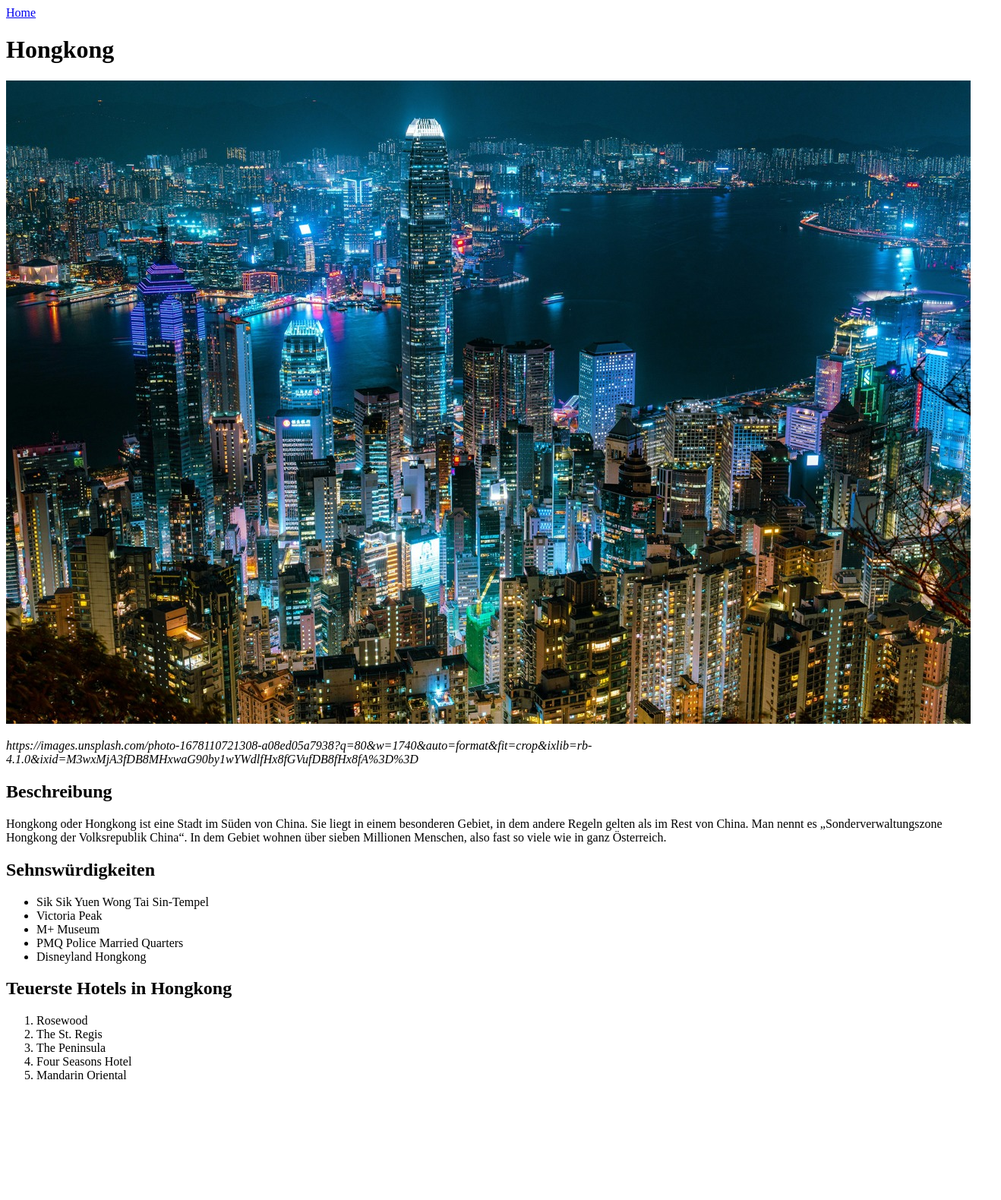
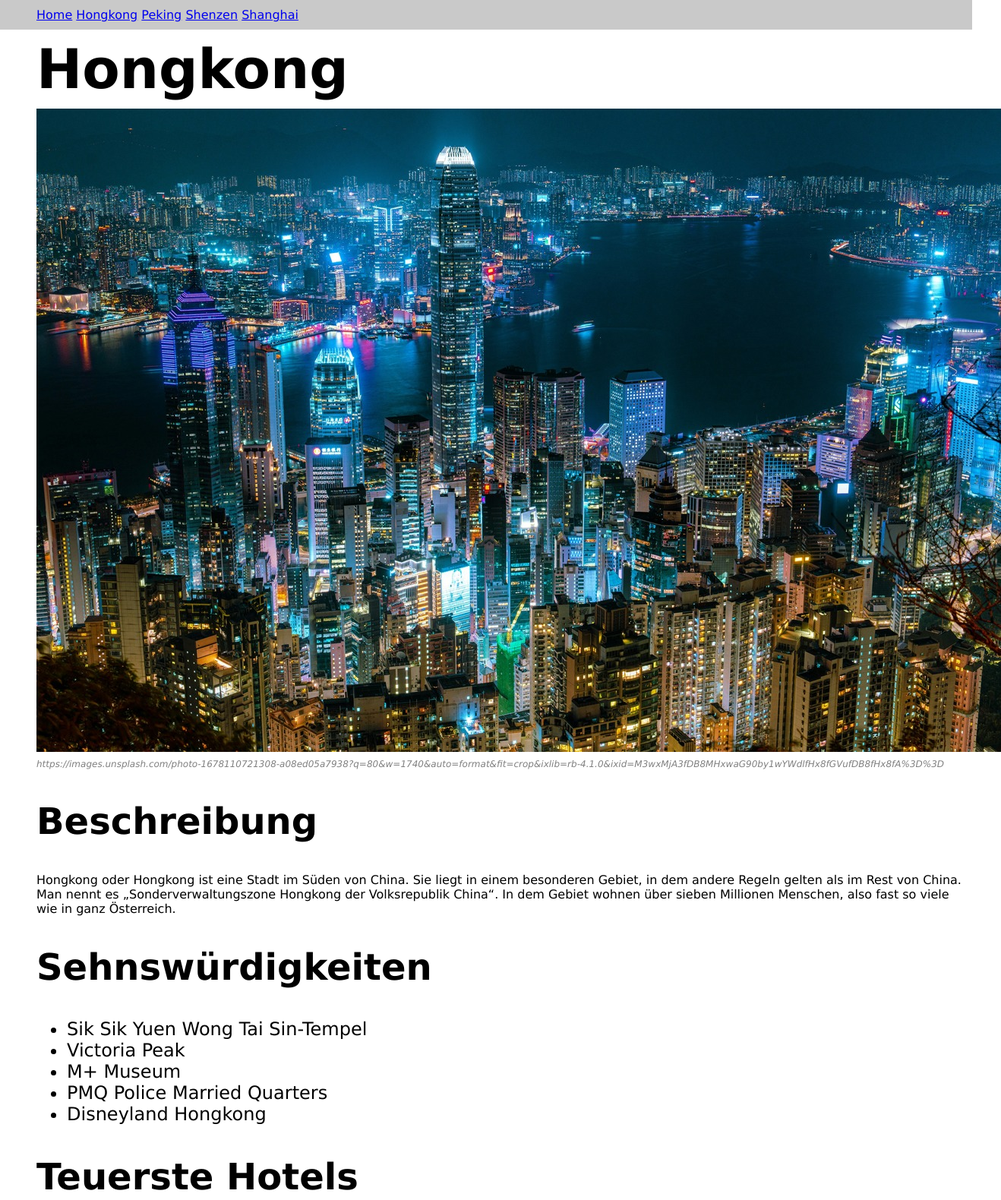
Before and after one commit to Pnemcess/China_Reise, a plain HTML site: page dest/hong-kong.html in a window 1280 px wide. Shown: the top 1580 px of the page at 76% size, 1318 px wide, since content can reach past the window. Before the commit the page ends 1441 px from the top, so only its background shows below. Drawn offline with Linux system fonts and the light colour scheme.

Commit message:
add css adjust index and dest mod styles.css
Add css to all the docs
modify css
 * Adjusted size of h1-2
 * Add top nav bar

```diff
--- a/dest/hong-kong.html
+++ b/dest/hong-kong.html
@@ -4,12 +4,19 @@
     <meta charset="UTF-8">
     <meta name="viewport" content="width=device-width, initial-scale=1.0">
     <title>Hongkong</title>
+    <link rel="stylesheet" href="../styles.css">
 </head>
 <body>
-    <a href="../index.html">Home</a>
+    <div class="nav">
+        <a href="../index.html">Home</a>
+        <a href="guangzhou.html">Hongkong</a>
+        <a href="peking.html">Peking</a>
+        <a href="shenzen.html">Shenzen</a>
+        <a href="shanghai.html">Shanghai</a>
+    </div>
     <h1>Hongkong</h1>
         <img src="../img/hong-kong.jpg" alt="Beautiful Skyline of Hongkong at Night">
-        <p><em>https://images.unsplash.com/photo-1678110721308-a08ed05a7938?q=80&w=1740&auto=format&fit=crop&ixlib=rb-4.1.0&ixid=M3wxMjA3fDB8MHxwaG90by1wYWdlfHx8fGVufDB8fHx8fA%3D%3D</em></p>
+        <p class="link"><em>https://images.unsplash.com/photo-1678110721308-a08ed05a7938?q=80&w=1740&auto=format&fit=crop&ixlib=rb-4.1.0&ixid=M3wxMjA3fDB8MHxwaG90by1wYWdlfHx8fGVufDB8fHx8fA%3D%3D</em></p>
         <h2>Beschreibung</h2>
             <p>Hongkong oder Hongkong ist eine Stadt im Süden von China.
                 Sie liegt in einem besonderen Gebiet, in dem andere Regeln gelten als im Rest von China.
@@ -17,7 +24,7 @@
                 In dem Gebiet wohnen über sieben Millionen Menschen, also fast so viele wie in ganz Österreich.
             </p>
         <h2>Sehnswürdigkeiten</h2>
-            <ul>
+            <ul class="sitlist">
                 <li>Sik Sik Yuen Wong Tai Sin-Tempel</li>
                 <li>Victoria Peak</li>
                 <li>M+ Museum</li>
@@ -25,7 +32,8 @@
                 <li>Disneyland Hongkong</li>
             </ul>
 
-        <h2>Teuerste Hotels in Hongkong</h2>
+        <h2>Teuerste Hotels</h2>
+        <div class="hotellist">
             <ol>
                 <li>Rosewood</li>
                 <li>The St. Regis</li>
@@ -33,5 +41,6 @@
                 <li>Four Seasons Hotel</li>
                 <li>Mandarin Oriental</li>
             </ol>
+        </div>
 </body>
 </html>
--- /dev/null
+++ b/styles.css
@@ -0,0 +1,36 @@
+body {
+    font-family: Verdana, Tahoma, "Times New Roman";
+    color: black;
+    margin: 0px;
+    margin-left: 48px;
+}
+h1 {
+    font-size: 72px;
+    color: black;
+    margin: 10px;
+    margin-left: 0px;
+}
+h2 {
+    font-size: 48px;
+}
+.list {
+    font-size: 48px;
+    color: yellow;
+}
+.hotellist {
+    font-size: 24px;
+}
+.sitlist {
+    font-size: 24px;
+}
+.link {
+    font-size: 12px;
+    color: grey;
+    margin-top: 5px;
+}
+.nav {
+    background-color: rgb(201, 201, 201);
+    padding: 10px;
+    margin-left: -48px;
+    padding-left: 48px;
+}
```
Also changed, not shown: dest/guangzhou.html (+11 -4 lines), dest/peking.html (+11 -4 lines), dest/shanghai.html (+11 -4 lines), dest/shenzen.html (+11 -4 lines), index.html (+8 -5 lines).
